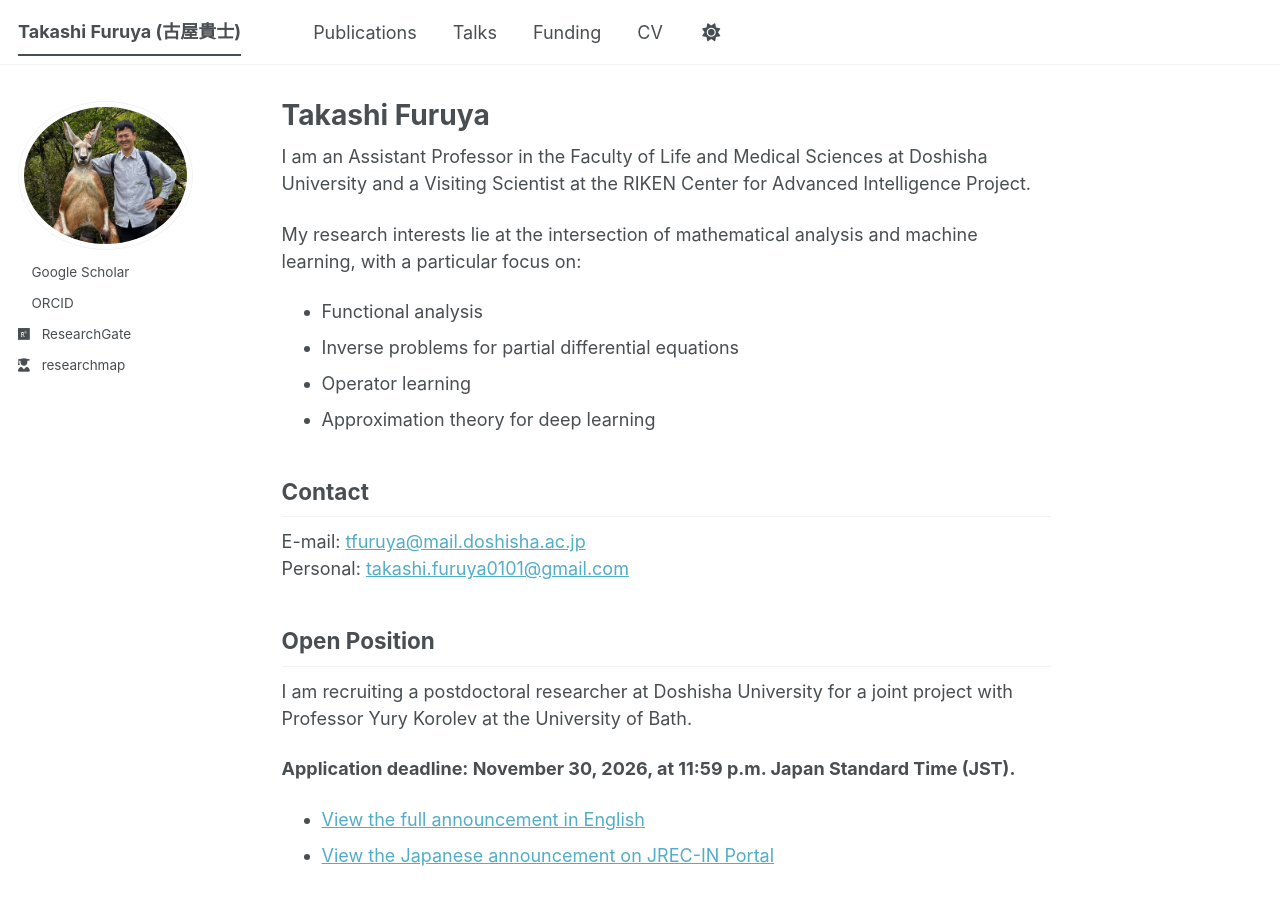
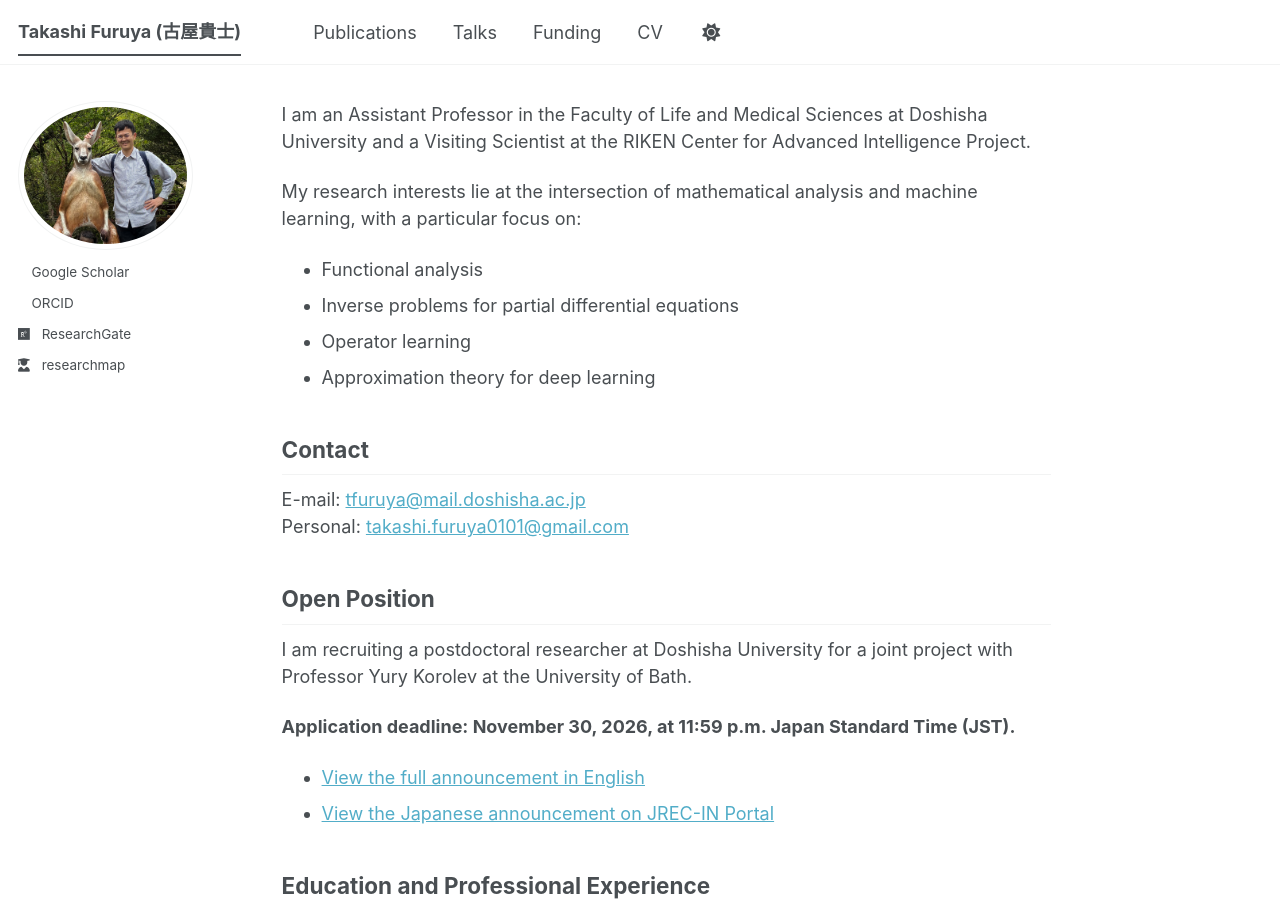
Before and after one commit to Takashi-Furuya/Takashi-Furuya.github.io, a Jekyll site: the page built from _pages/about.md, in a window 1280 px wide and 900 px high. Built offline with Jekyll 4.4.1, drawn with Linux system fonts in a browser that asks for light colours; a style sheet for code colours, icons or effects is not loaded.

Commit message:
Remove title from about page

```diff
--- a/_pages/about.md
+++ b/_pages/about.md
@@ -1,6 +1,5 @@
 ---
 permalink: /
-title: "Takashi Furuya"
 author_profile: true
 redirect_from:
   - /about/
```
